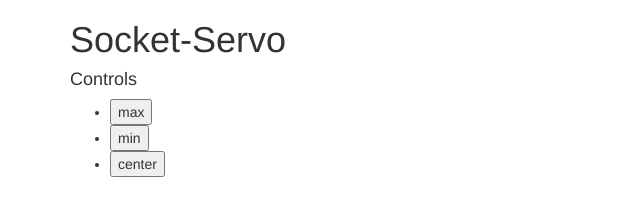
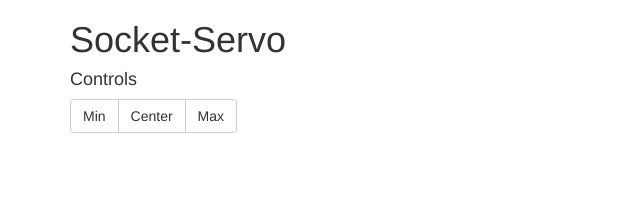
Before and after one commit to ArtemAstahov/socket-servo, a website: page public/index.html in a window 1280 px wide. Shown: the whole page, without its empty margins (0-640 px from the left). Drawn offline with nearby package versions, Linux system fonts and the light colour scheme; no server answers.

Commit message:
Added bootstrap buttons

```diff
--- a/app.js
+++ b/app.js
@@ -7,6 +7,7 @@ var port = process.env.PORT || 3000;
 var app = express();
 
 // configuration ===============================================================
+
 
 
 
--- a/public/index.html
+++ b/public/index.html
@@ -11,11 +11,13 @@
   <div class="container">
     <h1>Socket-Servo</h1>
     <h4>Controls</h4>
-    <ul>
-      <li><input id="max" type="submit" value="max"></li>
-      <li><input id="min" type="submit" value="min"></li>
-      <li><input id="center" type="submit" value="center"></li>
-    </ul>
+
+    <div class="btn-group">
+      <button id="min" type="button" class="btn btn-default">Min</button>
+      <button id="center" type="button" class="btn btn-default">Center</button>
+      <button id="max" type="button" class="btn btn-default">Max</button>
+    </div>
+
   </div>
 
 <script src="/socket.io/socket.io.js"></script>
```
